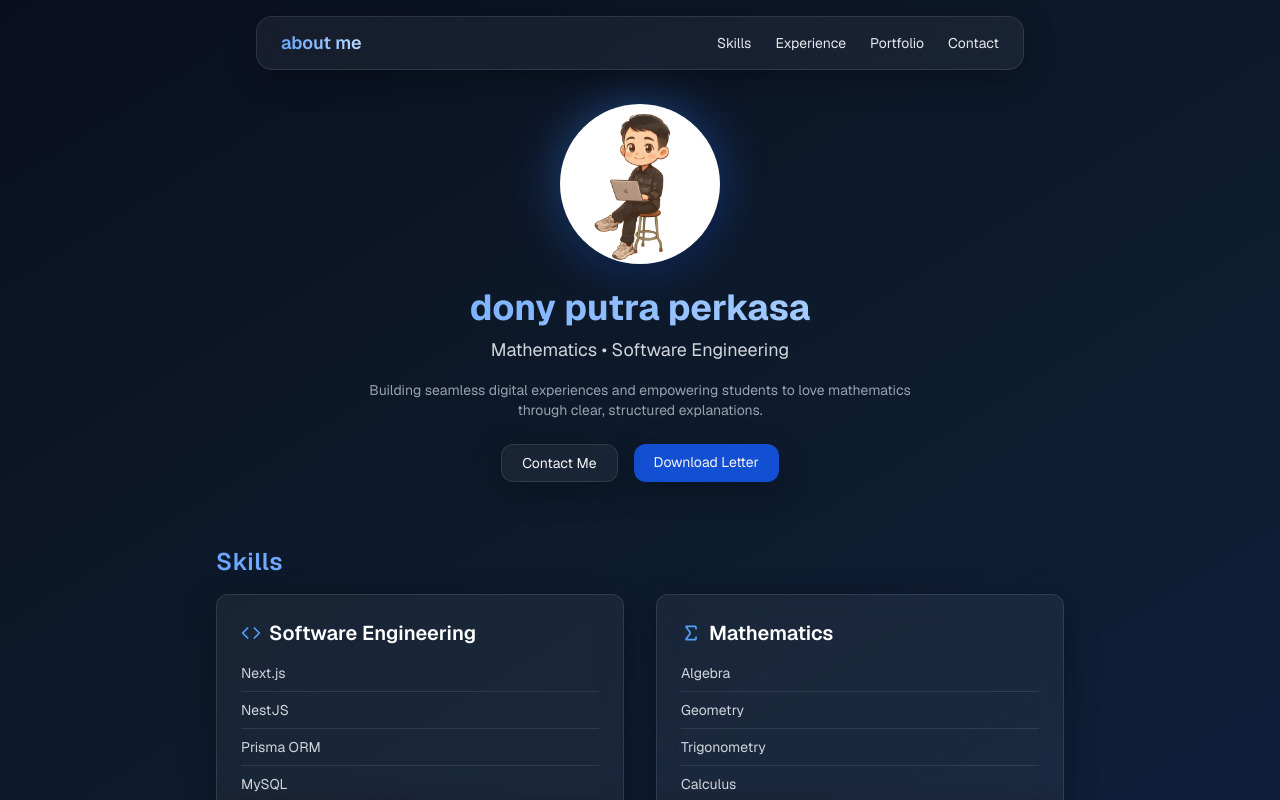
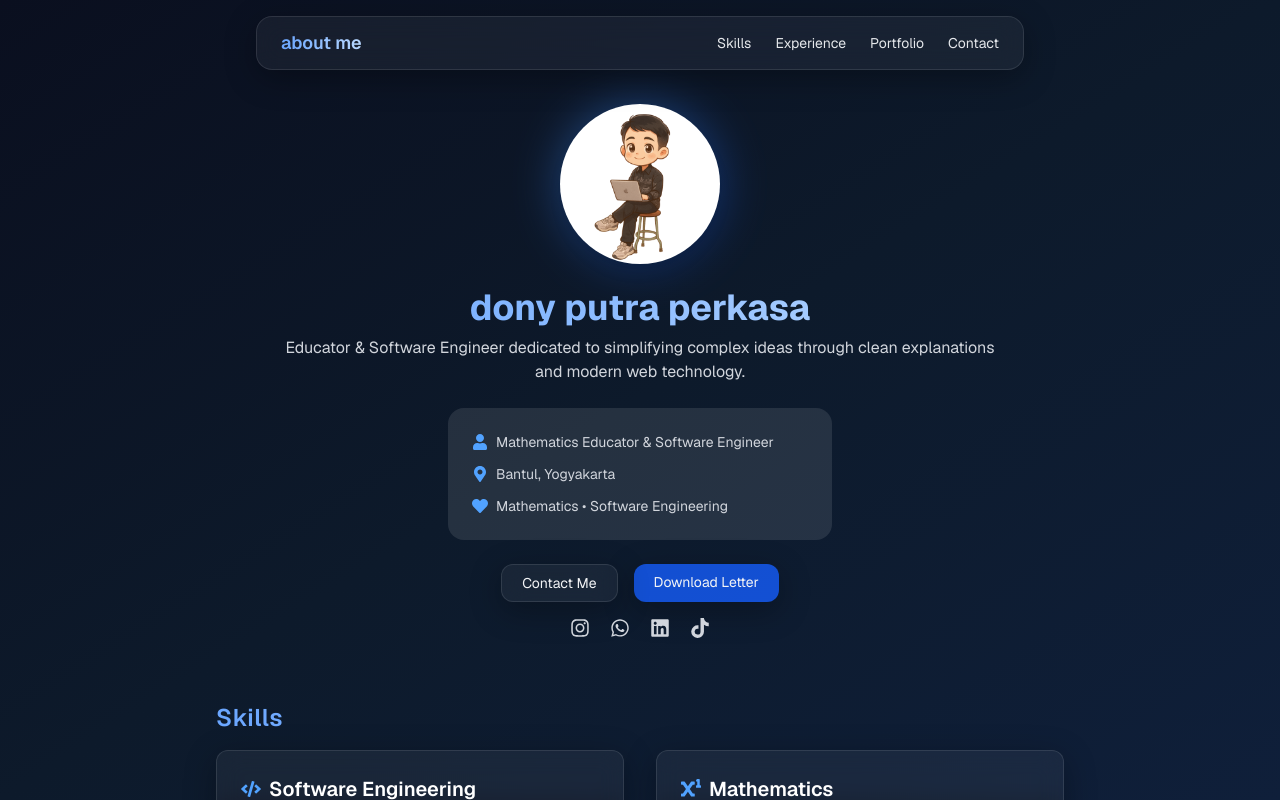
Before and after one commit to donyputraperkasa/aboutme, a Next.js app: page / in a window 1280 px wide. Shown: the top 800 px of the page. Built offline with nearby package versions, Linux system fonts and the light colour scheme.

Commit message:
adjust her section + add react-icons

```diff
--- a/package.json
+++ b/package.json
@@ -13,7 +13,8 @@
     "lucide-react": "^0.556.0",
     "next": "16.0.7",
     "react": "19.2.0",
-    "react-dom": "19.2.0"
+    "react-dom": "19.2.0",
+    "react-icons": "^5.5.0"
   },
   "devDependencies": {
     "@tailwindcss/postcss": "^4",
--- a/sections/Hero.tsx
+++ b/sections/Hero.tsx
@@ -2,6 +2,7 @@
 
 import Image from "next/image";
 import MotionWrapper from "../components/ui/MotionWrapper";
+import { FaInstagram, FaWhatsapp, FaLinkedin, FaTiktok, FaUser, FaMapMarkerAlt, FaHeart } from "react-icons/fa";
 
 export default function Hero() {
     return (
@@ -24,31 +25,71 @@ export default function Hero() {
                     dony putra perkasa
                 </h1>
 
-                {/* Roles */}
-                <p className="text-lg text-gray-300">
-                    Mathematics • Software Engineering
+                {/* Short Description */}
+                <p className="text-md text-gray-300">
+                    Educator & Software Engineer dedicated to simplifying complex ideas through clean explanations and modern web technology.
                 </p>
 
-                {/* Short bio */}
-                <p className="mt-4 max-w-xl mx-auto text-gray-400 text-sm">
-                    Building seamless digital experiences and empowering students to love
-                    mathematics through clear, structured explanations.
-                </p>
+                {/* Short bio — Two Column Elegant */}
+                <div className="bg-white/10 p-6 rounded-2xl mt-6 max-w-sm mx-auto text-gray-300 text-sm space-y-3 text-left">
+                    <div className="flex items-center gap-2">
+                        <FaUser className="w-4 h-4 text-blue-400" />
+                        <p>Mathematics Educator & Software Engineer</p>
+                    </div>
+
+                    <div className="flex items-center gap-2">
+                        <FaMapMarkerAlt className="w-4 h-4 text-blue-400" />
+                        <p>Bantul, Yogyakarta</p>
+                    </div>
+
+                    <div className="flex items-center gap-2">
+                        <FaHeart className="w-4 h-4 text-blue-400" />
+                        <p>Mathematics • Software Engineering</p>
+                    </div>
+                </div>
 
                 {/* Call to Action Buttons */}
                 <div className="mt-6 flex justify-center gap-4">
                     <a
                         href="#contact"
-                        className="px-5 py-2 glass rounded-xl text-sm shadow-premium hover:bg-white/10 transition"
+                        className="px-5 py-2 glass rounded-xl text-sm shadow-premium hover:bg-white/10 hover:drop-shadow-[0_0_8px_rgba(255,255,255,0.8)] transition"
                         >
                         Contact Me
                     </a>
 
                     <a
                         href="/cv.pdf"
-                        className="px-5 py-2 bg-blue-600/80 hover:bg-blue-600 rounded-xl text-sm shadow-premium transition"
+                        className="px-5 py-2 bg-blue-600/80 hover:bg-blue-600 rounded-xl text-sm shadow-premium hover:drop-shadow-[0_0_10px_rgba(59,130,246,0.8)] transition"
                         >
                         Download Letter
+                    </a>
+                </div>
+
+                {/* Social Icons */}
+                <div className="mt-4 flex justify-center gap-5">
+                    <a href="https://instagram.com/" target="_blank" className="text-gray-300 hover:text-white transition relative group">
+                        <FaInstagram className="w-5 h-5 group-hover:drop-shadow-[0_0_6px_rgba(255,255,255,0.7)] transition" />
+                        <span className="absolute -bottom-7 left-1/2 -translate-x-1/2 text-xs text-white bg-black/60 px-2 py-1 rounded opacity-0 group-hover:opacity-100 transition">
+                            Instagram
+                        </span>
+                    </a>
+                    <a href="https://wa.me/628xxxxxxxxx" target="_blank" className="text-gray-300 hover:text-white transition relative group">
+                        <FaWhatsapp className="w-5 h-5 group-hover:drop-shadow-[0_0_6px_rgba(255,255,255,0.7)] transition" />
+                        <span className="absolute -bottom-7 left-1/2 -translate-x-1/2 text-xs text-white bg-black/60 px-2 py-1 rounded opacity-0 group-hover:opacity-100 transition">
+                            WhatsApp
+                        </span>
+                    </a>
+                    <a href="https://linkedin.com/" target="_blank" className="text-gray-300 hover:text-white transition relative group">
+                        <FaLinkedin className="w-5 h-5 group-hover:drop-shadow-[0_0_6px_rgba(255,255,255,0.7)] transition" />
+                        <span className="absolute -bottom-7 left-1/2 -translate-x-1/2 text-xs text-white bg-black/60 px-2 py-1 rounded opacity-0 group-hover:opacity-100 transition">
+                            LinkedIn
+                        </span>
+                    </a>
+                    <a href="https://tiktok.com/" target="_blank" className="text-gray-300 hover:text-white transition relative group">
+                        <FaTiktok className="w-5 h-5 group-hover:drop-shadow-[0_0_6px_rgba(255,255,255,0.7)] transition" />
+                        <span className="absolute -bottom-7 left-1/2 -translate-x-1/2 text-xs text-white bg-black/60 px-2 py-1 rounded opacity-0 group-hover:opacity-100 transition">
+                            Tiktok
+                        </span>
                     </a>
                 </div>
             </section>
--- a/sections/Skills.tsx
+++ b/sections/Skills.tsx
@@ -1,6 +1,6 @@
 "use client";
 
-import { Code, Sigma } from "lucide-react";
+import { FaCode, FaSuperscript } from "react-icons/fa";
 import SectionTitle from "../components/ui/SectionTitle";
 import MotionWrapper from "../components/ui/MotionWrapper";
 import { softwareSkills, mathSkills } from "../lib/data/Skills";
@@ -16,7 +16,7 @@ export default function Skills() {
                     {/* Software Engineering */}
                     <div className="glass shadow-premium rounded-xl p-6">
                     <div className="flex items-center gap-2 mb-4">
-                        <Code className="w-5 h-5 text-blue-400" />
+                        <FaCode className="w-5 h-5 text-blue-400" />
                         <h3 className="text-xl font-semibold text-white">Software Engineering</h3>
                     </div>
 
@@ -35,7 +35,7 @@ export default function Skills() {
                     {/* Mathematics */}
                     <div className="glass shadow-premium rounded-xl p-6">
                     <div className="flex items-center gap-2 mb-4">
-                        <Sigma className="w-5 h-5 text-blue-400" />
+                        <FaSuperscript className="w-5 h-5 text-blue-400" />
                         <h3 className="text-xl font-semibold text-white">Mathematics</h3>
                     </div>
 
```
Also changed, not shown: 1 other file (tests, documents, lock files or other folders).
